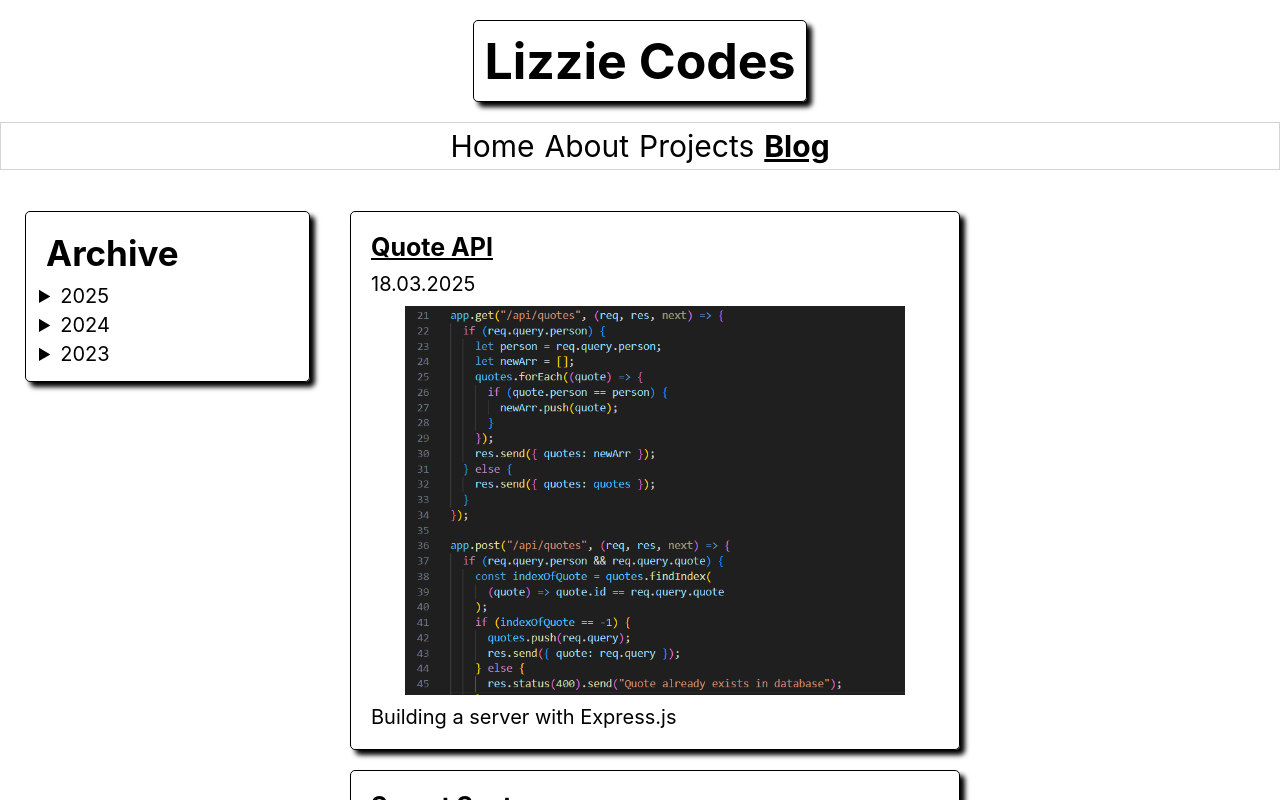
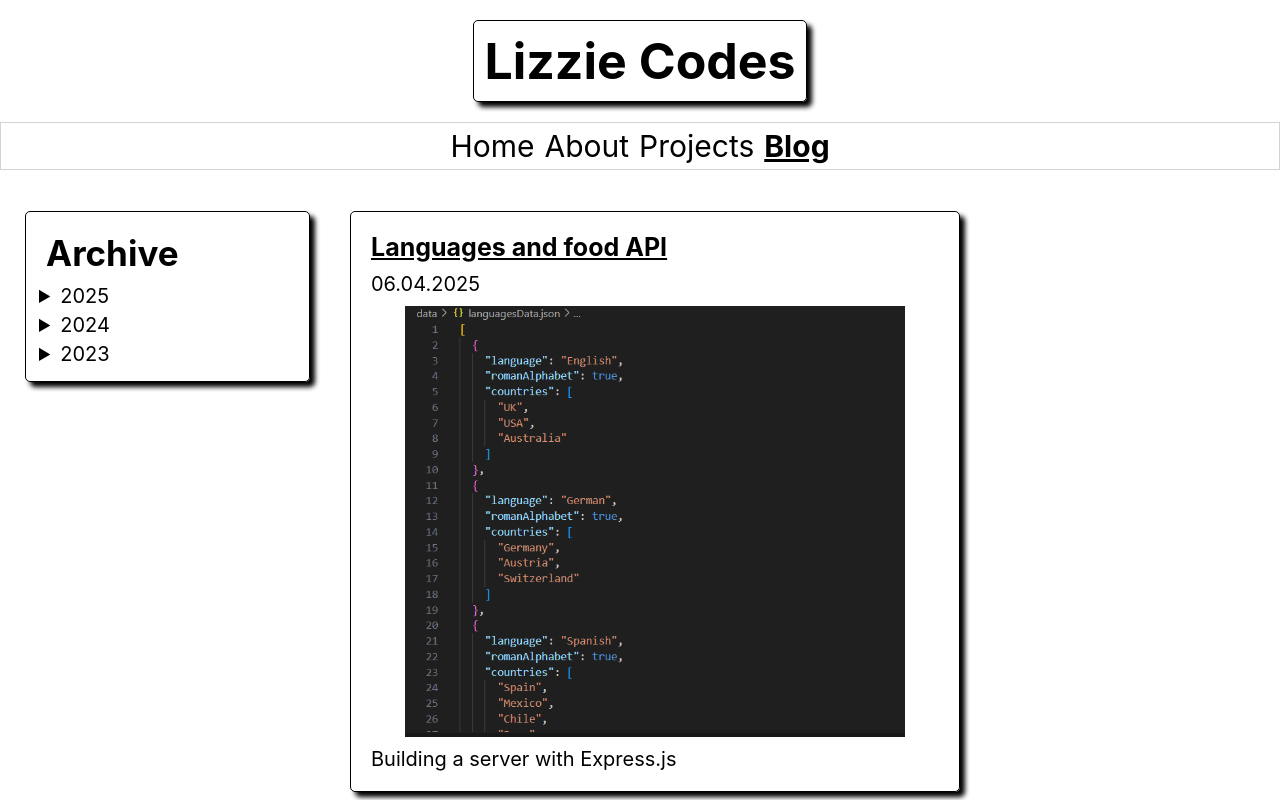
Before and after one commit to evg4/evgportfolio, a React (Create React App) app: page /blog in a window 1280 px wide. Shown: the top 800 px of the page. Built offline with nearby package versions, Linux system fonts and the light colour scheme.

Commit message:
added languagesAPI data

```diff
--- a/src/data/blogs.js
+++ b/src/data/blogs.js
@@ -1,3 +1,4 @@
+import langApi from "../assets/languagesData.png";
 import quoteApi from "../assets/quoteApi.png";
 import secretSanta from "../assets/secretSanta.png";
 import messageGenerator from "../assets/messageGenerator.png";
@@ -33,6 +34,22 @@ import cheatsheet from "../assets/cheatsheet.jpeg";
 import salsa from "../assets/salsa.jpeg";
 
 const blogs = [
+  {
+    title: "Languages and food API",
+    link: "",
+    day: "06",
+    month: "04",
+    year: "2025",
+    img: langApi,
+    summaryText: "Building a server with Express.js",
+    fullText:
+      "After following a guided Codecademy project to build out the previous Quote API, I was keen to create my own from scratch as I find it easier to solidify concepts when doing everything myself. I combined two of my favourite things – languages and food – and created simple data sets. I then used Express to build a server, starting with everything in one file. I then refactored to split the routes out into two separate files, and built custom middleware to handle verification of the request data. Finally, I made use of the fs module to write any updated data back to the original array. <br><br>This was the first fully independent back-end project I worked on and I found it really satisfying to combine new things I’d learnt and see all the pieces come together. There is no front-end to go with this but my source code is available at <a target=_blank href='https://github.com/evg4/Languages-API' >my Github profile</a>.",
+
+    get fullDate() {
+      return `${this.day}.${this.month}.${this.year}`;
+    },
+    alt: "A screenshot of languagesData.json file, with simple data about some languages.",
+  },
   {
     title: "Quote API",
     link: "",
```
Also changed, not shown: src/assets/languagesData.png (added).
